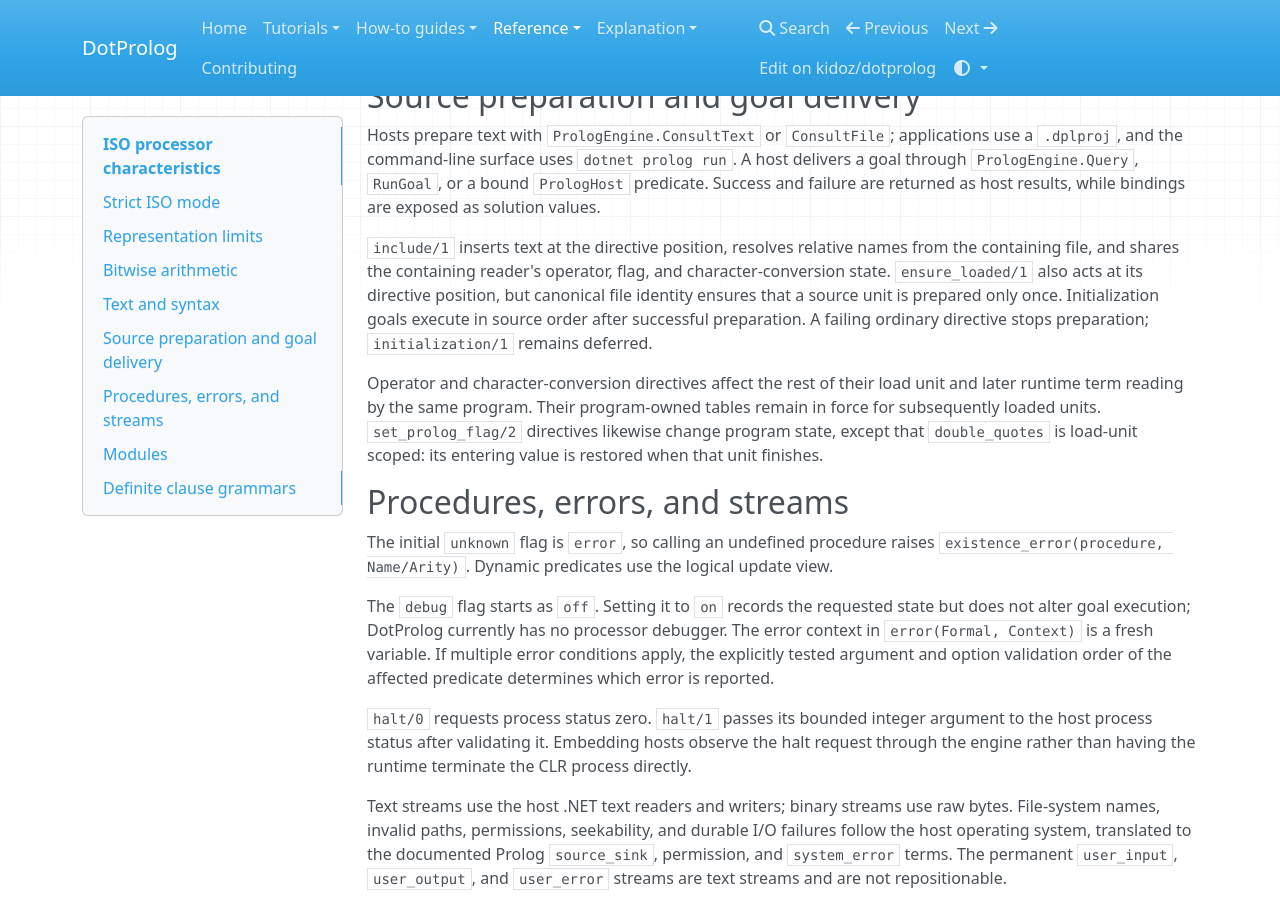
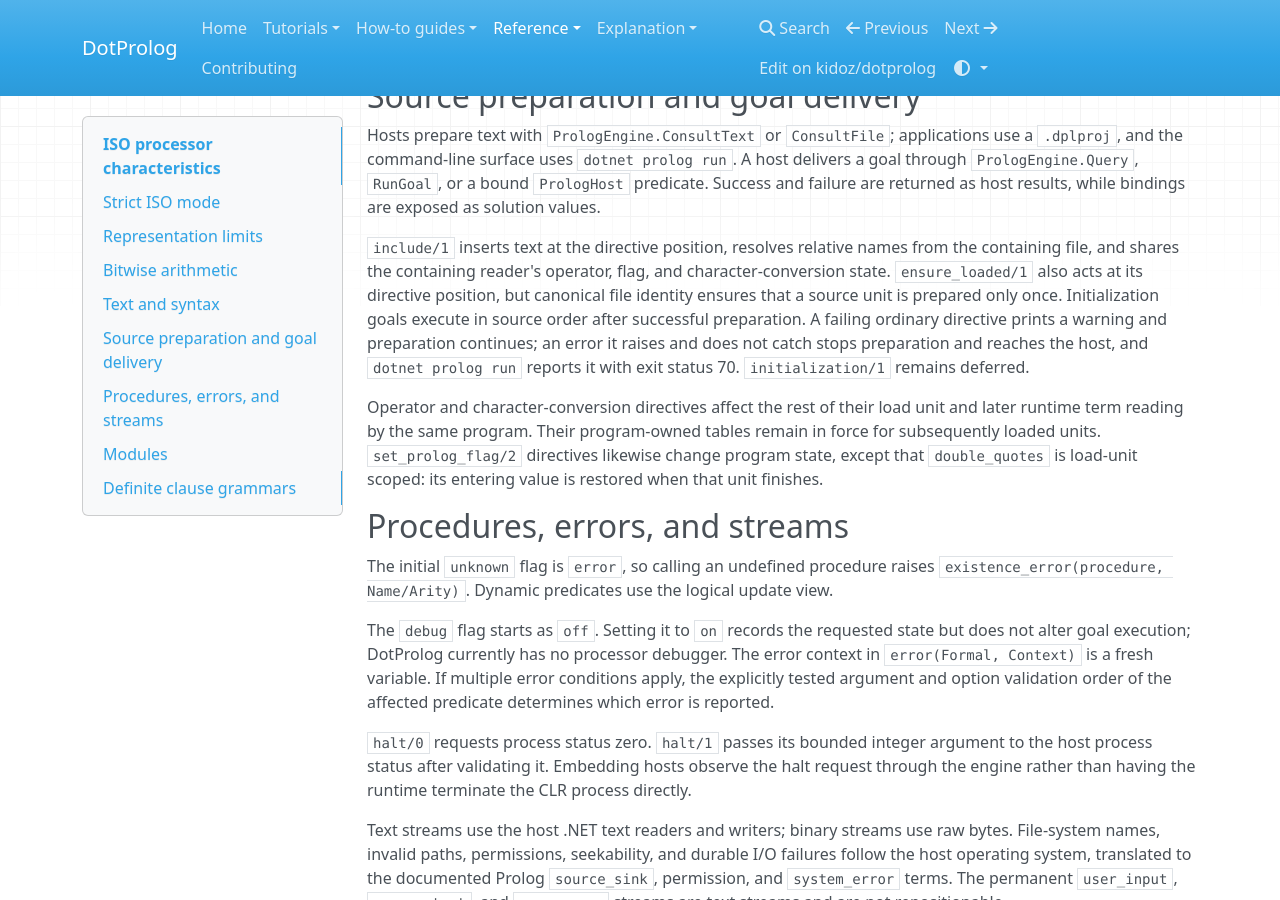
Before and after one commit to kidoz/dotprolog, an MkDocs documentation site: the page built from docs/reference/iso-processor-characteristics.md, in a window 1280 px wide and 900 px high, scrolled down 2954 px. Built offline with MkDocs 1.6.1, drawn with Linux system fonts in a browser that asks for light colours; nearby versions of some CDN libraries.

Commit message:
Describe initialization/2 and directive errors in the docs

```diff
--- a/docs/reference/iso-processor-characteristics.md
+++ b/docs/reference/iso-processor-characteristics.md
@@ -138,7 +138,9 @@ as host results, while bindings are exposed as solution values.
 file, and shares the containing reader's operator, flag, and character-conversion state.
 `ensure_loaded/1` also acts at its directive position, but canonical file identity ensures that a
 source unit is prepared only once. Initialization goals execute in source order after successful
-preparation. A failing ordinary directive stops preparation; `initialization/1` remains deferred.
+preparation. A failing ordinary directive prints a warning and preparation continues; an error it
+raises and does not catch stops preparation and reaches the host, and `dotnet prolog run` reports
+it with exit status 70. `initialization/1` remains deferred.
 
 Operator and character-conversion directives affect the rest of their load unit and later runtime
 term reading by the same program. Their program-owned tables remain in force for subsequently
```
Also changed, not shown: README.md (+1 -1 lines), docs/reference/swi-compatibility.md (+1 -1 lines).
